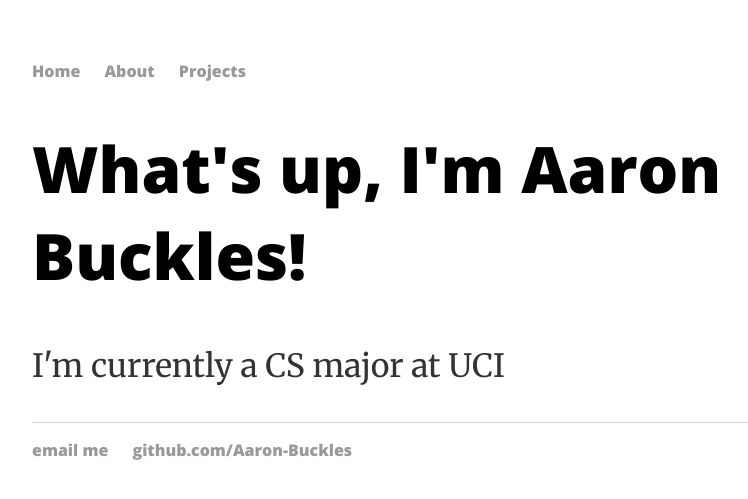
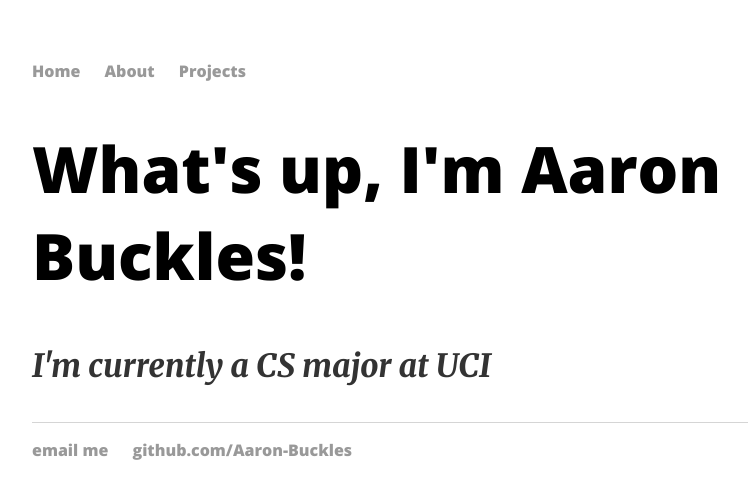
Before and after one commit to Aaron-Buckles/aaron-buckles.github.io, a Jekyll site: the page built from index.html, in a window 1280 px wide. Shown: the top 499 px of the page, without its empty margins (160-908 px from the left). Built offline with Jekyll 4.4.1, drawn with Linux system fonts in a browser that asks for light colours.

Commit message:
Update default.html

```diff
--- a/_layouts/default.html
+++ b/_layouts/default.html
@@ -2,7 +2,7 @@
 <html>
 	<head>
 		<title>{{ page.title }}</title>
-		<link href="https://fonts.googleapis.com/css?family=Merriweather|Open+Sans:800" rel="stylesheet">
+		<link href="https://fonts.googleapis.com/css?family=Merriweather:800i|Open+Sans:800" rel="stylesheet">
 		<link rel="stylesheet" type="text/css" href="/css/main.css">
 	</head>
 	<body>
```
